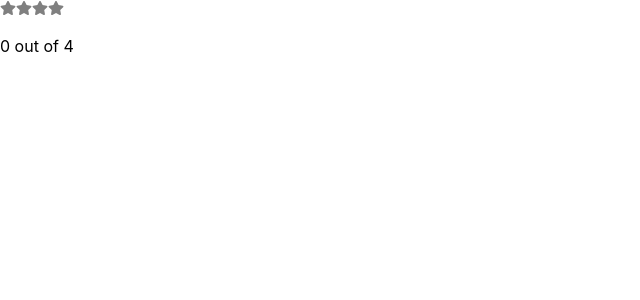
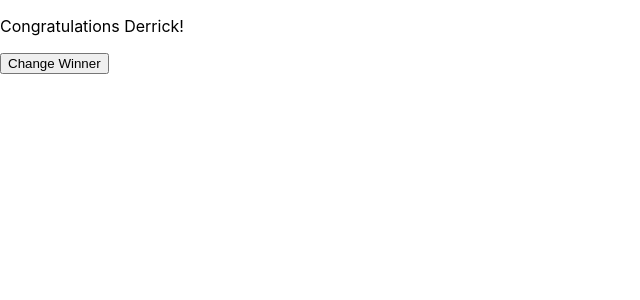
Before and after one commit to derrickmstrong/react-hooks, a React (Create React App) app: page / in a window 1280 px wide. Shown: the top 300 px of the page, without its empty margins (0-640 px from the left). Built offline with nearby package versions, Linux system fonts and the light colour scheme.

Commit message:
Basic useEffect Hook

```diff
--- a/src/App.js
+++ b/src/App.js
@@ -1,36 +1,18 @@
-import React, { useState } from "react";
-import { FaStar } from "react-icons/fa";
+import React, { useEffect, useState } from "react";
 
-const createArray = (length) => [...Array(length)];
+function App() {
+  const [name, setName] = useState("Derrick");
+  const handleClick = () => setName("Rick");
 
-function Star({ selected = false, onSelect }) {
-  return <FaStar color={selected ? "red" : "gray"} onClick={onSelect} />;
-}
-
-function StarRating({ totalStars = 4 }) {
-  const [selectedStars, setSelectedStars] = useState(0);
+  useEffect(() => {
+    document.title = `Celebrate ${name}`;
+  }, [name]);
 
   return (
-    <>
-      {createArray(totalStars).map((n, i) => (
-        <Star
-          key={i}
-          selected={selectedStars > i}
-          onSelect={() => setSelectedStars(i + 1)}
-        />
-      ))}
-      <p>
-        {selectedStars} out of {totalStars}
-      </p>
-    </>
-  );
-}
-
-function App() {
-  return (
-    <>
-      <StarRating totalStars={4} />
-    </>
+    <section>
+      <p>Congratulations {name}!</p>
+      <button onClick={handleClick}>Change Winner</button>
+    </section>
   );
 }
 
```
